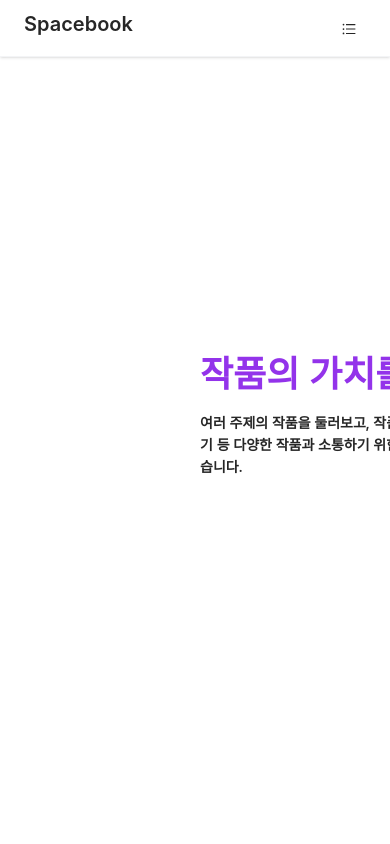
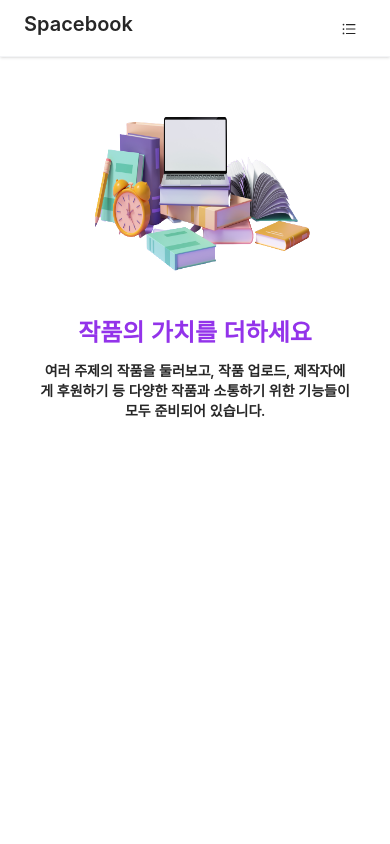
Before and after one commit to team-backspace/frontend, a React (Vite) app: page / in a window 390 px wide. Shown: the top 844 px of the page. Built offline with nearby package versions, Linux system fonts and the light colour scheme.

Commit message:
feat(pages.main): support part responsive

```diff
--- a/src/pages/Main.jsx
+++ b/src/pages/Main.jsx
@@ -9,12 +9,19 @@ class Main extends Component {
         return (
             <>
                 <div className = "">
-                    <div className = "px-50 grid grid-cols-2 h-screen flex items-center">
+                    <div className = "<xl:hidden px-50 grid grid-cols-2 h-screen flex items-center">
                         <div className = "-mt-30">
                             <h1 className = "text-4xl font-semibold text-purple-600">작품의 가치를 더하세요</h1>
                             <h4 className = "text-md font-semibold w-90">여러 주제의 작품을 둘러보고, 작품 업로드, 제작자에게 후원하기 등 다양한 작품과 소통하기 위한 기능들이 모두 준비되어 있습니다.</h4>
                         </div>
                         <img className = "-mt-40" src = "src/dummydata/images/projects.png" />
+                    </div>
+                    <div className = "xl:hidden flex flex-col items-center mb-50">
+                        <img className = "w-60 h-60 md:(w-70 h-70) lg:(w-100 h-100) mb-5" src = "src/dummydata/images/projects.png" />
+                        <div className = "text-center px-10 md:px-0">
+                            <h1 className = "text-2xl md:text-3xl lg:text-4xl font-semibold text-purple-600">작품의 가치를 더하세요</h1>
+                            <h4 className = "text-sm md:text-md font-semibold w-auto md:w-90 break-all">여러 주제의 작품을 둘러보고, 작품 업로드, 제작자에게 후원하기 등 다양한 작품과 소통하기 위한 기능들이 모두 준비되어 있습니다.</h4>
+                        </div>
                     </div>
                     <div className = "grid grid-cols-2 flex items-center">
                         <img className = "-mt-40 ml-40" src = "src/dummydata/images/project-board.png" />
@@ -23,7 +30,7 @@ class Main extends Component {
                             <h1 className = "text-4xl font-semibold">내 취향 작품들이 한눈에</h1>
                         </div>
                     </div>
-                    <div className = "px-20 grid grid-cols-2 mt-20 flex items-center">
+                    <div className = "2xl:px-40 xl:px-20 grid grid-cols-2 mt-20 flex items-center">
                         <div className = "-mt-30">
                             <h1 className = "text-4xl font-semibold">100% 익명성 커뮤니티</h1>
                             <div className = "">
@@ -48,17 +55,17 @@ class Main extends Component {
                         <h1 className = "text-3xl font-semibold">마음에 드는 제작자에게 후원하세요</h1>
                         <img className = "-mt-10 ml-40" src = "src/dummydata/images/buy.png" />
                     </div>
-                    <div className = "w-9/12 flex items-center grid grid-cols-2 text-center">
-                        <img className = "w-60 ml-70" src = "src/dummydata/images/start.png" />
-                        <div className = "mt-7">
-                            <h3 className = "text-3xl font-semibold mb-2">다양한 작품들이 하나로</h3>
-                            <h4 className = "text-lg"><i>Spacebook</i>은 대부분의 작품 유형을 지원합니다</h4>
+                    <div className = "xl:w-9/12 flex <xl:flex-col items-center xl:(grid grid-cols-2) text-center">
+                        <img className = "w-60 xl:ml-70" src = "src/dummydata/images/start.png" />
+                        <div className = "mt-3 lg:mt-5 xl:mt-7">
+                            <h3 className = "text-xl md:text-2xl xl:text-3xl font-semibold mb-2">다양한 작품들이 하나로</h3>
+                            <h4 className = "text-sm md:text-base xl:text-lg"><i>Spacebook</i>은 대부분의 작품 유형을 지원합니다</h4>
                         </div>
                     </div>
                     <div className = "my-50 text-center">
-                        <h1 className = "text-4xl font-semibold">이 모든것을 Spacebook으로 시작하세요</h1>
+                        <h1 className = "break-all px-10 md:px-0 text-xl md:text-2xl lg:text-3xl xl:text-4xl font-semibold">이 모든것을 Spacebook으로 시작하세요</h1>
                         <Link to = "recommends" className = "">
-                            <Button className = "mt-10 w-50 !h-15 !text-lg !font-semibold !rounded-lg !border-gray-400">시작하기</Button>
+                            <Button className = "w-30 h-5 !text-xs mt-3 md:h-7 lg:(w-40 h-10 !text-base mt-5) xl:(w-50 !h-15 !text-lg mt-10) !font-semibold !rounded-lg !border-gray-400">시작하기</Button>
                         </Link>
                     </div>
                 </div>
```
